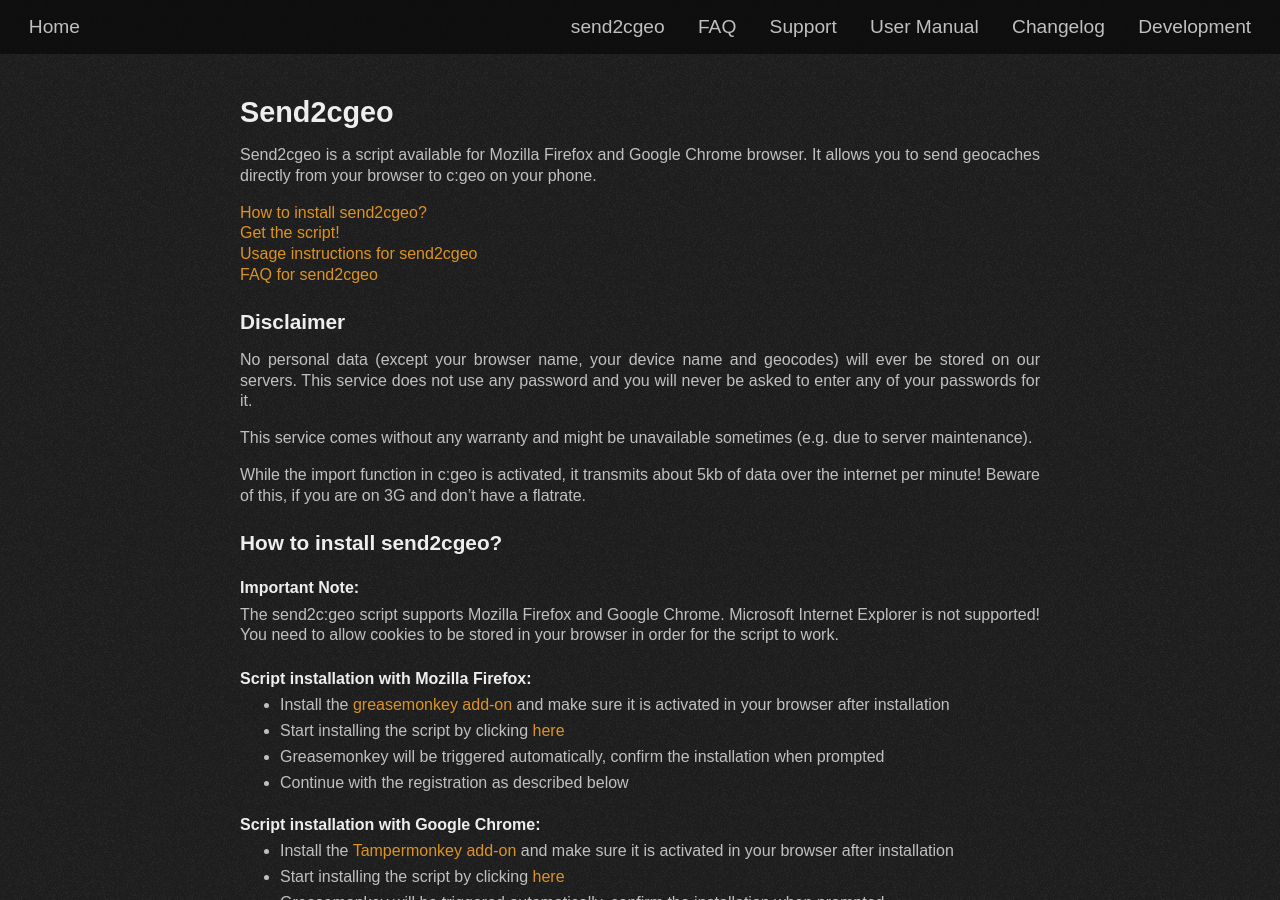
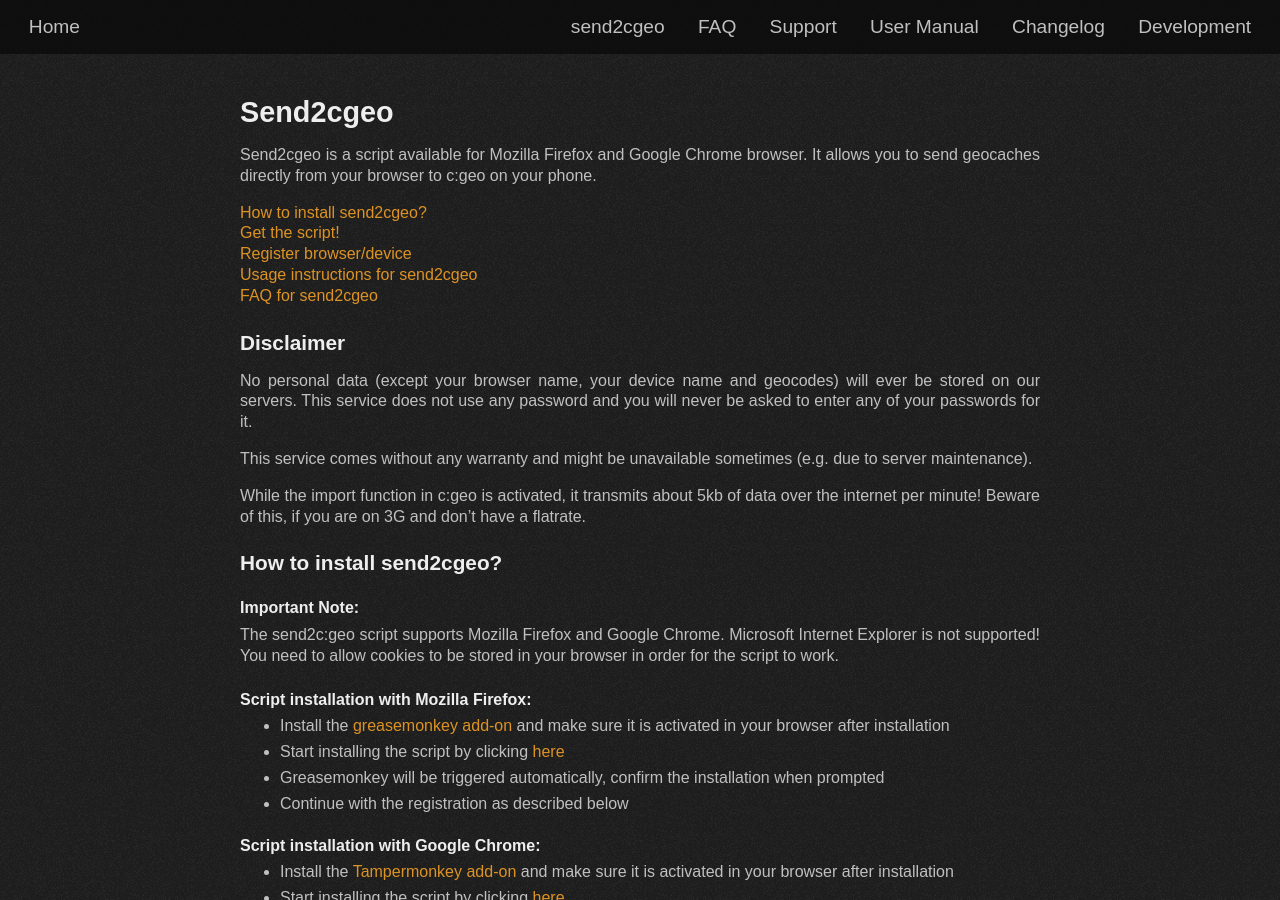
Before and after one commit to cgeo/cgeo.github.io, a Jekyll site: the page built from send2cgeo.md, in a window 1280 px wide and 900 px high. Built offline with Jekyll 4.4.1, drawn with Linux system fonts in a browser that asks for light colours; some web fonts are replaced.

Commit message:
Update send2cgeo.md

```diff
--- a/send2cgeo.md
+++ b/send2cgeo.md
@@ -9,6 +9,7 @@
 
 [How to install send2cgeo?](#howto)\\
 [Get the script!](#script)\\
+[Register browser/device](#)\\
 [Usage instructions for send2cgeo](#usage)\\
 [FAQ for send2cgeo](/faq.html#faq.Whatissend)
 
```
